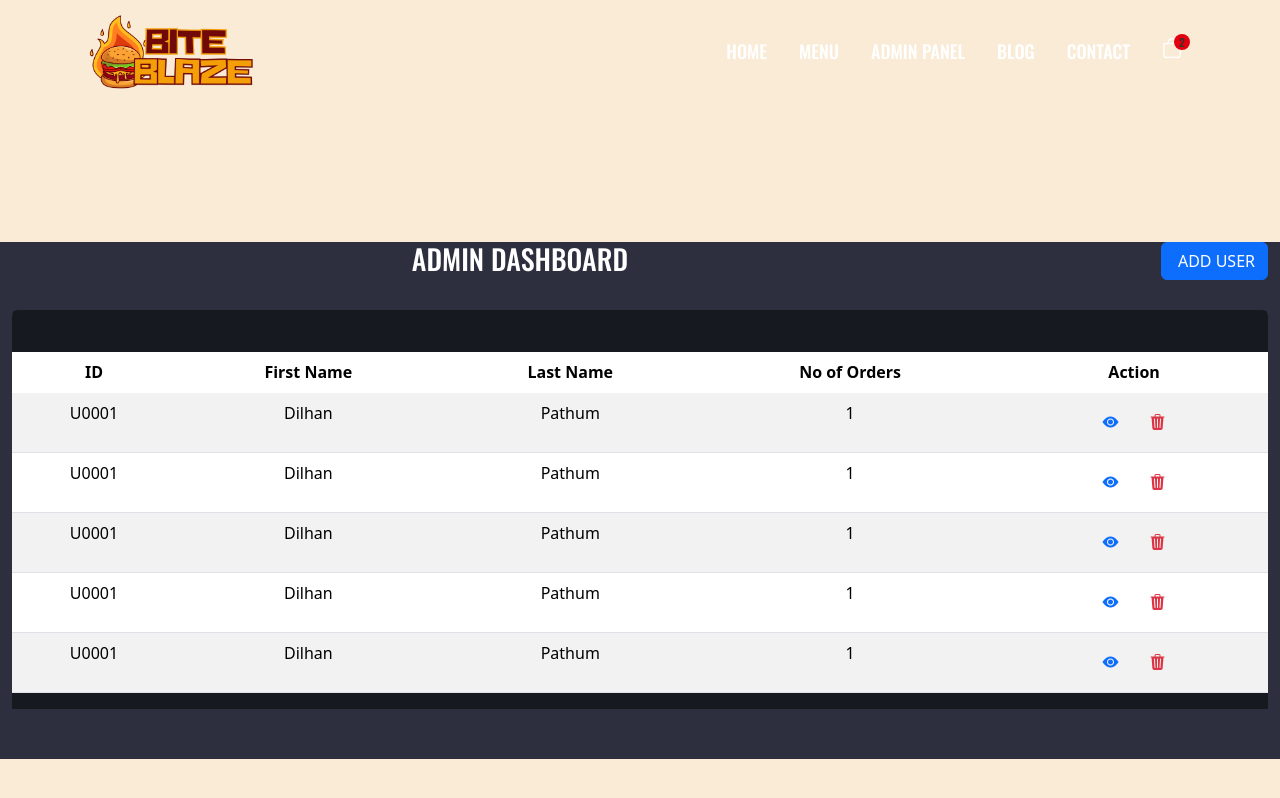
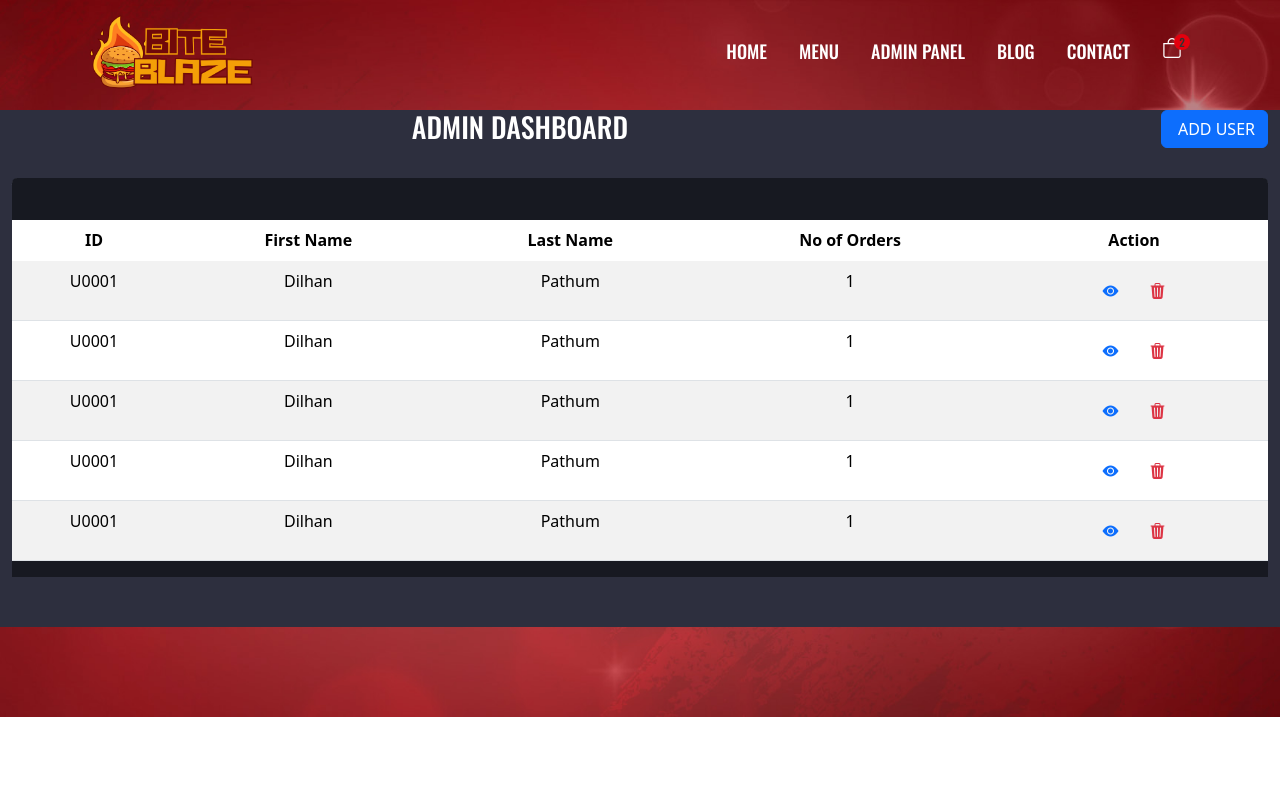
Before and after one commit to dilhanpathum/Biteblaze---Using-React-Django-RestApi, a React (Create React App) app: page /Admin in a window 1280 px wide. Shown: the top 798 px of the page. Built offline with nearby package versions, Linux system fonts and the light colour scheme.

Commit message:
Update Admin.css

```diff
--- a/src/styles/Admin.css
+++ b/src/styles/Admin.css
@@ -1,9 +1,14 @@
 .adminTable {
     display: flex;
     flex-direction: column;
-
+    background:url("../assets/hero/hero-1.jpg") no-repeat center center;
+    background-size: cover;
+    background-attachment: fixed;
+    position: relative;
     justify-content: center;
-    height: 125vh;
+    padding-top: 110px;
+    padding-bottom: 90px;
+    /* height: 125vh; */
     background-color: antiquewhite;
 }
 
```
